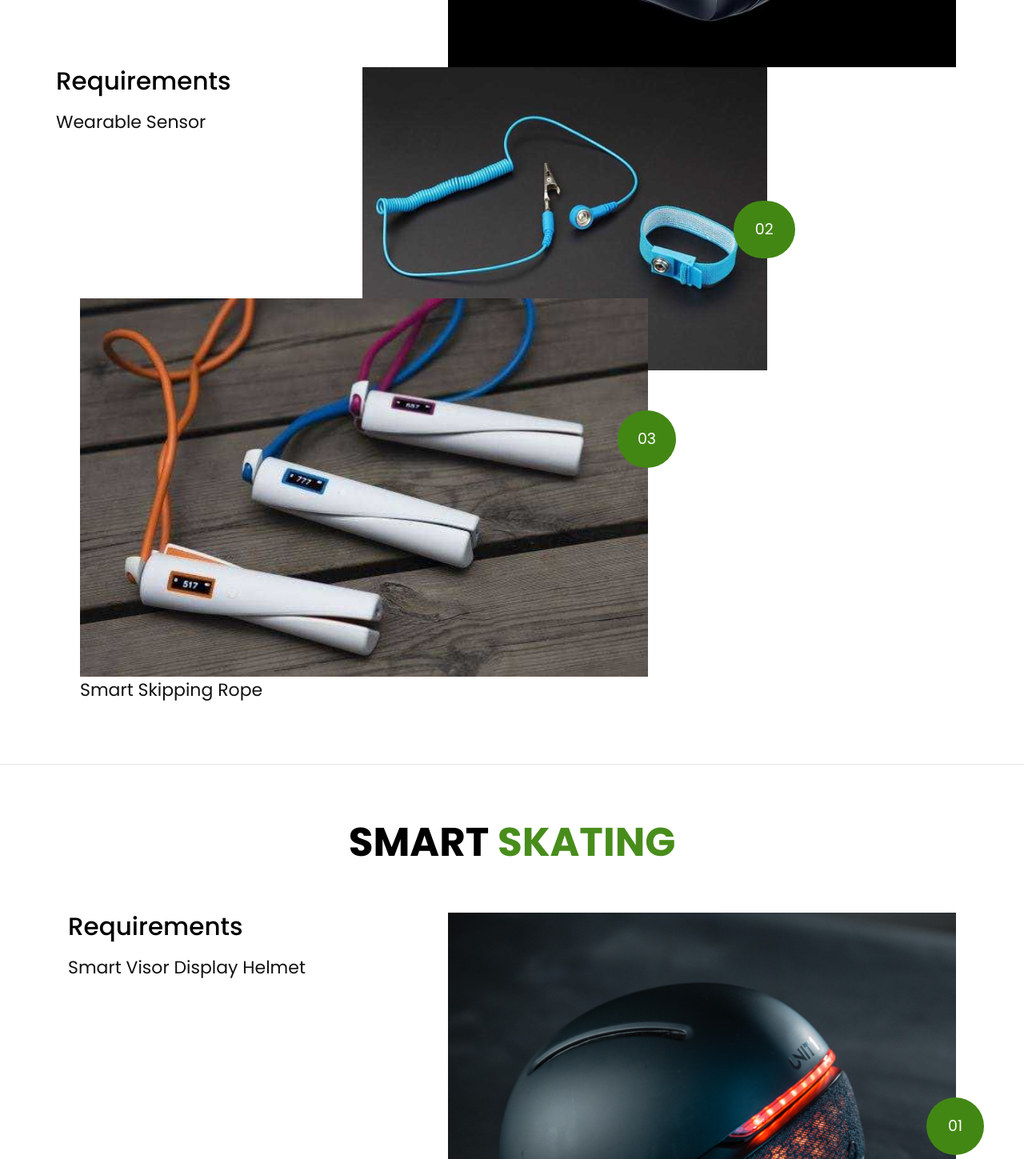
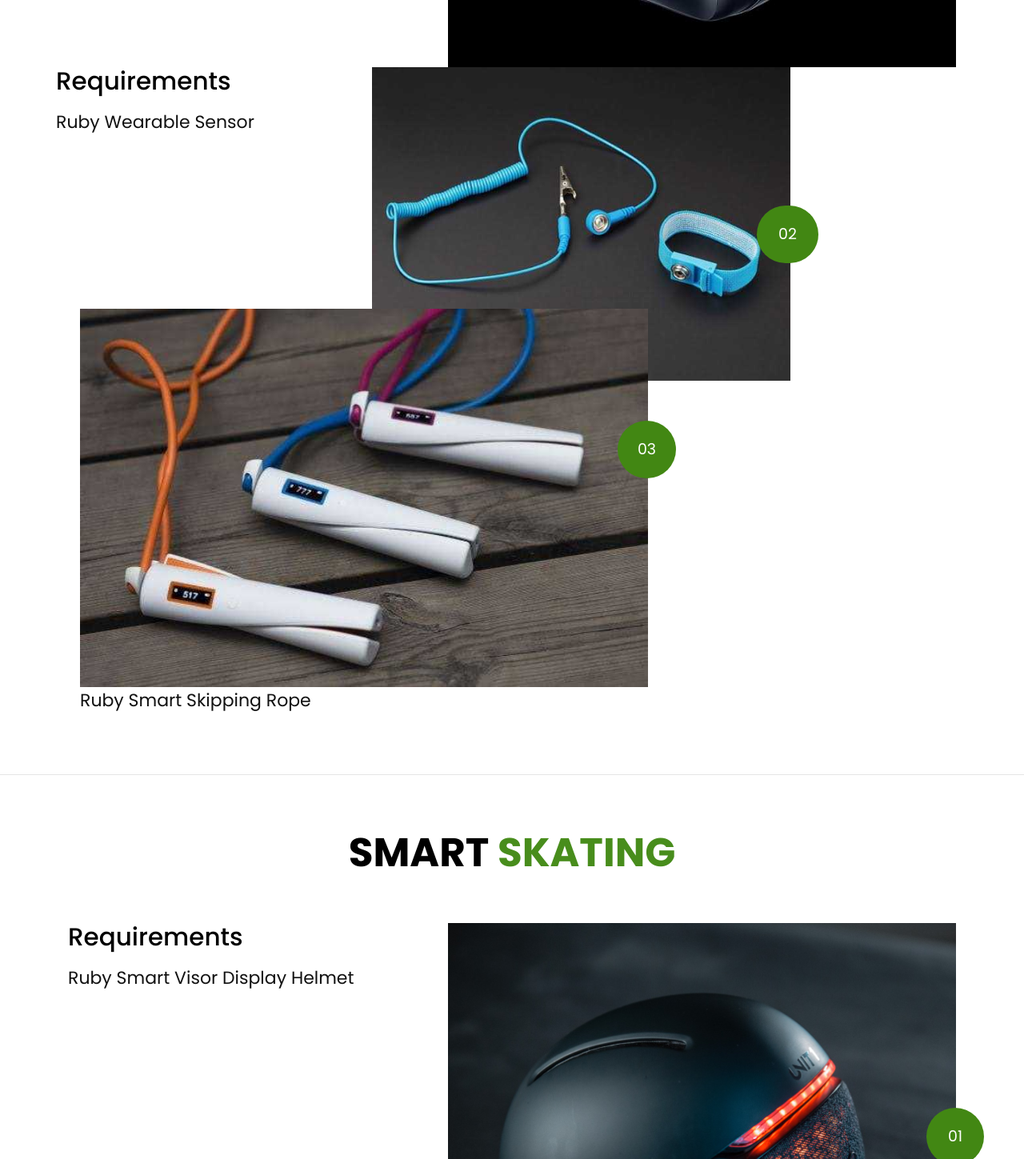
Before and after one commit to iamebenezer/rubygamechangers, a plain HTML site: page index.html in a window 1280 px wide. Shown: the part 3000-4449 px from the top of the page at 80% size. Drawn offline with nearby package versions, Linux system fonts and the light colour scheme; some packages are replaced by stand-ins of ours.

Commit message:
Update index.html

```diff
--- a/index.html
+++ b/index.html
@@ -265,7 +265,7 @@
       <div class="col-xl-5 col-lg-5 col-md-5 col-sm-12 ">
         <div class="vegetable_shop">
           <h3> Requirements</h3>
-          <h2 >Wearable Sensor</h2>
+          <h2 >Ruby Wearable Sensor</h2>
         </div>
       </div>
       <div class="col-xl-7 col-lg-7 col-md-7 col-sm-12 ">
@@ -280,7 +280,7 @@
         <div class="vegetable_img margin_top">
 
          <figure><img src="images/rope.jpg" alt="#"/></figure>
-         <h2 >Smart Skipping Rope</h2>
+         <h2>Ruby Smart Skipping Rope</h2>
          <span>03</span>
         </div>
       </div>
@@ -301,7 +301,7 @@
       <div class="col-xl-5 col-lg-5 col-md-5 col-sm-12 ">
         <div class="vegetable_shop">
           <h3> Requirements</h3>
-          <h2 >Smart Visor Display Helmet</h2>
+          <h2>Ruby Smart Visor Display Helmet</h2>
         </div>
       </div>
        <div class="col-xl-7 col-lg-7 col-md-7 col-sm-12 ">
```
